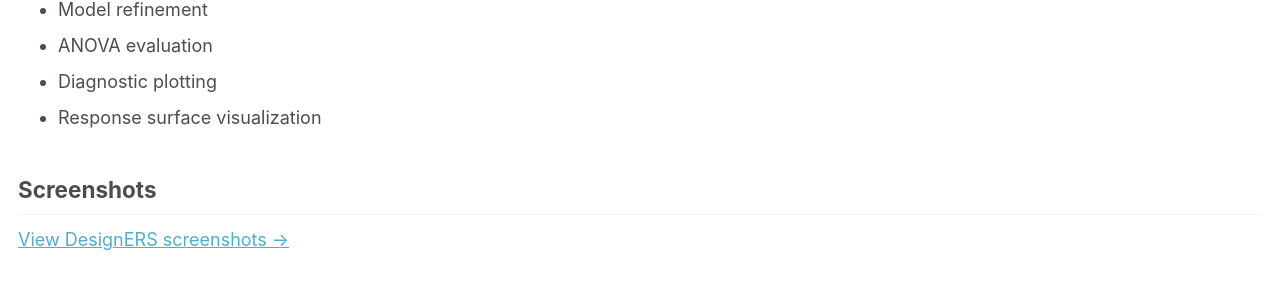
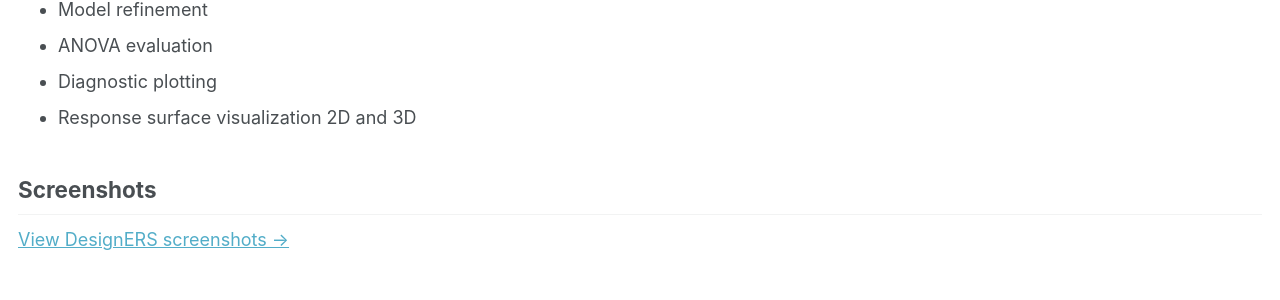
Before and after one commit to LAQUALI-UFLA/laquali-ufla.github.io, a Jekyll site: the page built from _pages/softwares/designers_temporary.md, in a window 1280 px wide and 900 px high, scrolled down 560 px. Shown: the part 153-453 px from the top of the window. Built offline with Jekyll 4.4.1, drawn with Linux system fonts in a browser that asks for light colours; a style sheet for code colours, icons or effects is not loaded.

Commit message:
Enhance response surface visualization details
Updated response surface visualization to include 2D and 3D.

```diff
--- a/_pages/softwares/designers_temporary.md
+++ b/_pages/softwares/designers_temporary.md
@@ -21,7 +21,7 @@ author_profile: false
 - Model refinement
 - ANOVA evaluation
 - Diagnostic plotting
-- Response surface visualization
+- Response surface visualization 2D and 3D
 
 ## Screenshots
 [View DesignERS screenshots →](/designers_screenshots/)
```
